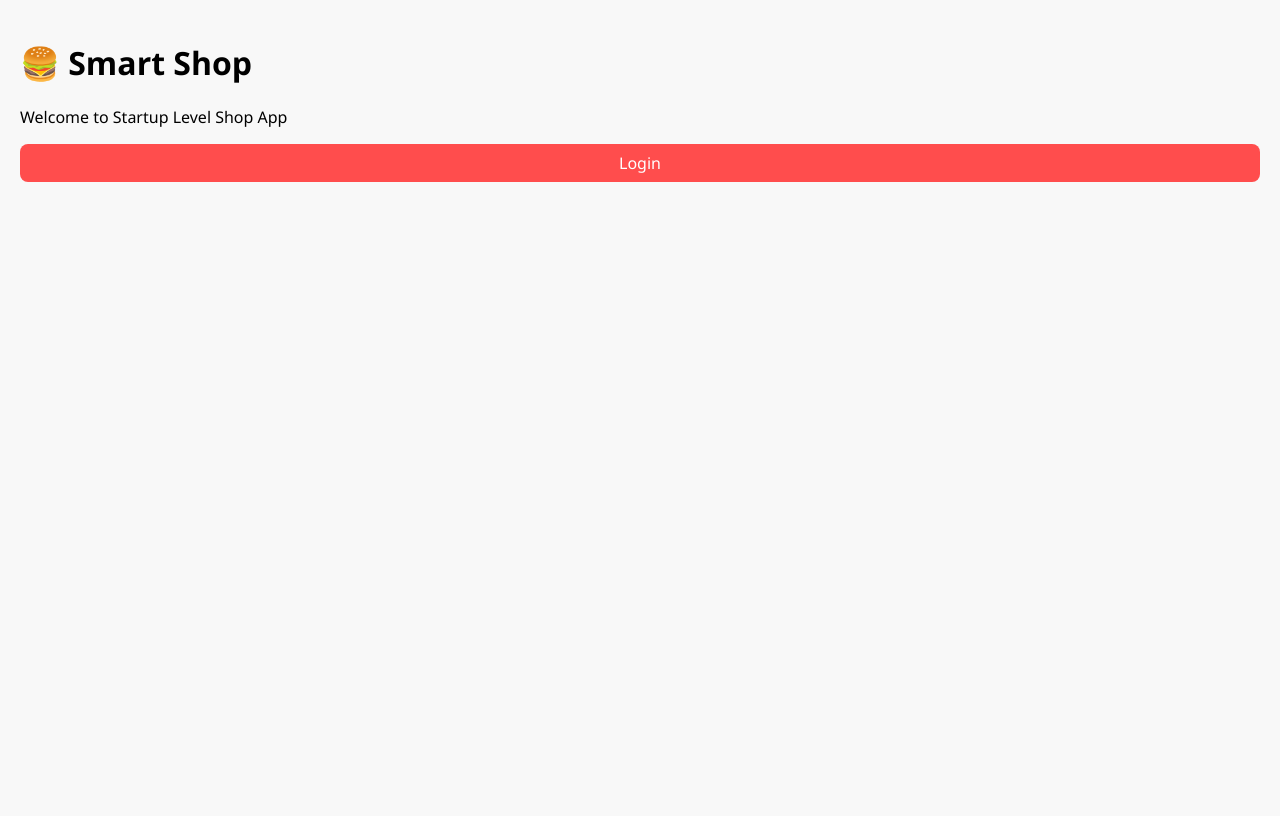
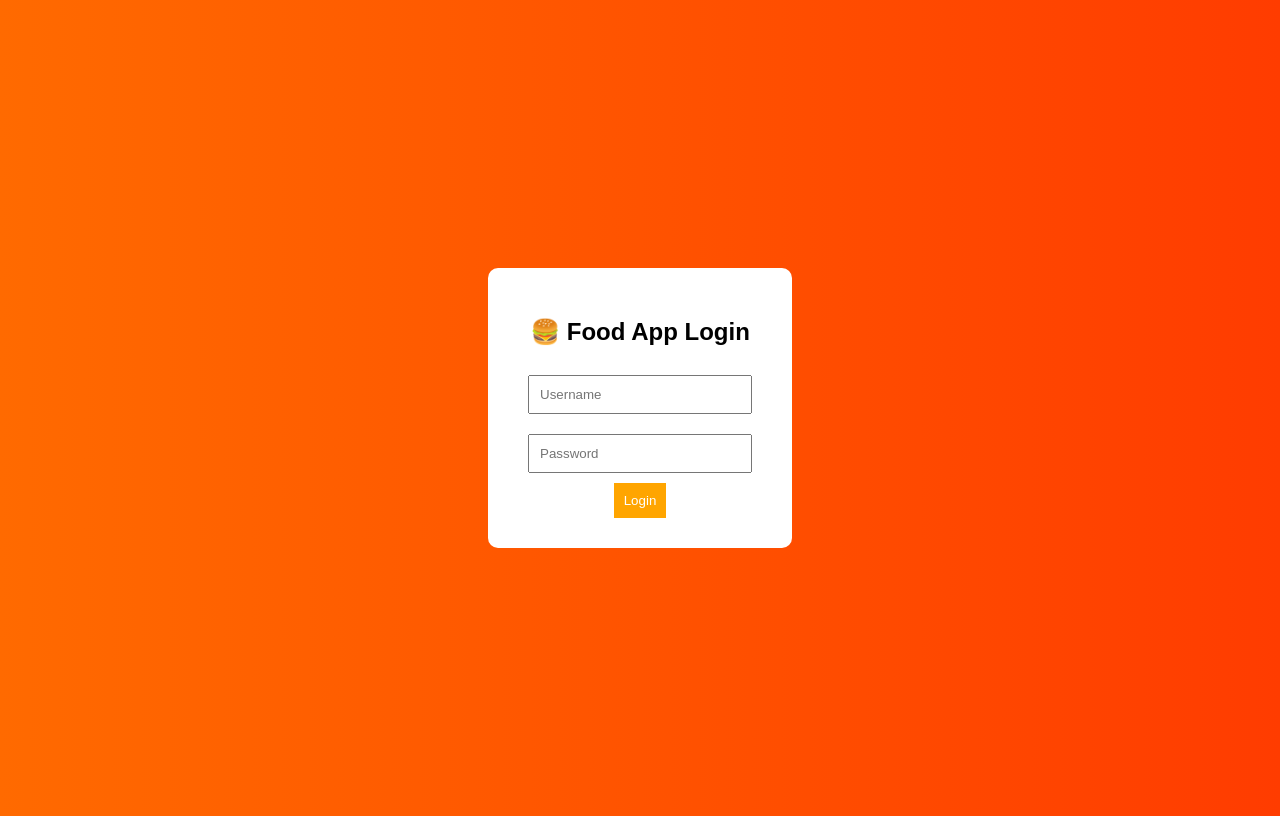
Before and after one commit to Anvarbasha04/food_app, a FastAPI app: page / in a window 1280 px wide. Before the commit the page ends 182 px from the top, so only its background shows below. Run offline with FastAPI, Linux system fonts and the light colour scheme.

Commit message:
fix internal error

```diff
--- a/app.py
+++ b/app.py
@@ -1,57 +1,59 @@
-from fastapi import FastAPI, Request
-from fastapi.responses import HTMLResponse
+from fastapi import FastAPI, Request, Form
+from fastapi.responses import HTMLResponse, RedirectResponse
+from fastapi.templating import Jinja2Templates
 from fastapi.staticfiles import StaticFiles
-from fastapi.templating import Jinja2Templates
 import os
 
 app = FastAPI()
 
-# Check folders exist (IMPORTANT)
-if not os.path.exists("static"):
-    os.mkdir("static")
+BASE_DIR = os.path.dirname(os.path.abspath(__file__))
 
-if not os.path.exists("templates"):
-    os.mkdir("templates")
+# Templates & Static
+templates = Jinja2Templates(directory=os.path.join(BASE_DIR, "templates"))
+app.mount("/static", StaticFiles(directory=os.path.join(BASE_DIR, "static")), name="static")
 
-app.mount("/static", StaticFiles(directory="static"), name="static")
-templates = Jinja2Templates(directory="templates")
+# Dummy user
+USER = {"username": "admin", "password": "1234"}
 
-products = [
-    {"id": 1, "name": "Burger", "price": 120, "image": "/static/burger.jpg"},
-    {"id": 2, "name": "Pizza", "price": 250, "image": "/static/pizza.jpg"},
-    {"id": 3, "name": "Pasta", "price": 180, "image": "/static/pasta.jpg"},
+# Food data
+foods = [
+    {"id": 1, "name": "Burger", "price": 120, "image": "/static/images/burger.jpg"},
+    {"id": 2, "name": "Pizza", "price": 250, "image": "/static/images/pizza.jpg"},
+    {"id": 3, "name": "Chicken", "price": 180, "image": "/static/images/chicken.jpg"},
 ]
 
 cart = []
 
 @app.get("/", response_class=HTMLResponse)
-def home(request: Request):
-    return templates.TemplateResponse("index.html", {
+async def login_page(request: Request):
+    return templates.TemplateResponse("login.html", {"request": request})
+
+@app.post("/login")
+async def login(username: str = Form(...), password: str = Form(...)):
+    if username == USER["username"] and password == USER["password"]:
+        return RedirectResponse(url="/dashboard", status_code=303)
+    return RedirectResponse(url="/", status_code=303)
+
+@app.get("/dashboard", response_class=HTMLResponse)
+async def dashboard(request: Request):
+    return templates.TemplateResponse("dashboard.html", {
         "request": request,
-        "products": products
+        "foods": foods,
+        "cart": cart
     })
 
-@app.get("/cart", response_class=HTMLResponse)
-def view_cart(request: Request):
+@app.get("/add_to_cart/{food_id}")
+async def add_to_cart(food_id: int):
+    for food in foods:
+        if food["id"] == food_id:
+            cart.append(food)
+    return RedirectResponse(url="/dashboard", status_code=303)
+
+@app.get("/payment", response_class=HTMLResponse)
+async def payment(request: Request):
     total = sum(item["price"] for item in cart)
-    return templates.TemplateResponse("cart.html", {
+    return templates.TemplateResponse("payment.html", {
         "request": request,
         "cart": cart,
         "total": total
     })
-
-@app.get("/add/{item_id}")
-def add_to_cart(item_id: int):
-    for p in products:
-        if p["id"] == item_id:
-            cart.append(p)
-    return {"message": "Added"}
-
-@app.get("/health")
-def health():
-    return {"status": "ok"}
-
-if __name__ == "__main__":
-    import uvicorn
-    port = int(os.environ.get("PORT", 10000))
-    uvicorn.run(app, host="0.0.0.0", port=port)
--- a/templates/index.html
+++ b/templates/index.html
@@ -1,17 +1,25 @@
 <!DOCTYPE html>
 <html>
 <head>
-    <title>Smart Shop</title>
-    <link rel="stylesheet" href="/static/style.css">
+    <title>Shop App</title>
 </head>
 <body>
+    <h1>🛒 Shop Products</h1>
 
-<div class="container">
-    <h1>🍔 Smart Shop</h1>
-    <p>Welcome to Startup Level Shop App</p>
+    <form action="/add" method="post">
+        <input type="text" name="name" placeholder="Product Name" required>
+        <input type="number" step="0.01" name="price" placeholder="Price" required>
+        <button type="submit">Add</button>
+    </form>
 
-    <a href="/login" class="btn">Login</a>
-</div>
-
+    <h2>Products List</h2>
+    <ul>
+        {% for p in products %}
+            <li>
+                {{ p.name }} - ₹{{ p.price }}
+                <a href="/delete/{{ p.id }}">❌ Delete</a>
+            </li>
+        {% endfor %}
+    </ul>
 </body>
 </html>
--- a/templates/login.html
+++ b/templates/login.html
@@ -1,15 +1,45 @@
-<div class="container">
-<h2>Login</h2>
+<!DOCTYPE html>
+<html>
+<head>
+    <title>Login</title>
+    <style>
+        body {
+            font-family: Arial;
+            background: linear-gradient(to right, #ff6a00, #ff3c00);
+            display: flex;
+            justify-content: center;
+            align-items: center;
+            height: 100vh;
+        }
+        .box {
+            background: white;
+            padding: 30px;
+            border-radius: 10px;
+            text-align: center;
+        }
+        input {
+            padding: 10px;
+            margin: 10px;
+            width: 200px;
+        }
+        button {
+            padding: 10px;
+            background: orange;
+            color: white;
+            border: none;
+        }
+    </style>
+</head>
+<body>
 
-{% if error %}
-<p style="color:red;">{{error}}</p>
-{% endif %}
+<div class="box">
+    <h2>🍔 Food App Login</h2>
+    <form action="/login" method="post">
+        <input type="text" name="username" placeholder="Username" required><br>
+        <input type="password" name="password" placeholder="Password" required><br>
+        <button>Login</button>
+    </form>
+</div>
 
-<form method="post">
-<input name="username" placeholder="Username"><br><br>
-<input type="password" name="password" placeholder="Password"><br><br>
-<button class="btn">Login</button>
-</form>
-
-<a href="/register">Register</a>
-</div>
+</body>
+</html>
```
Also changed, not shown: templates/dashboard.html (+60 -40 lines), templates/payment.html (+18 -7 lines), shop.db.
